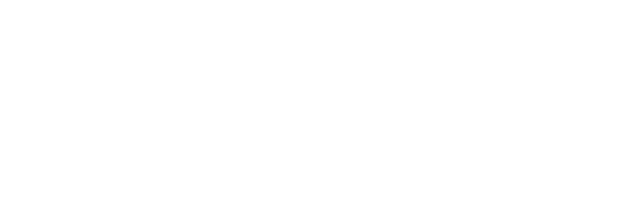
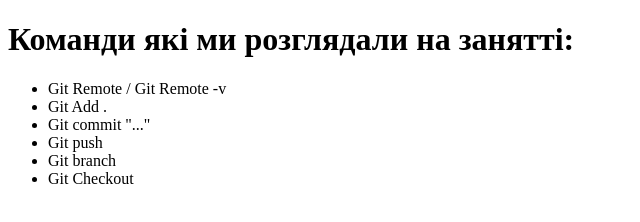
Before and after one commit to ArtemS99/FirstRepository, a plain HTML site: page index.html in a window 1280 px wide. Shown: the whole page, without its empty margins (0-640 px from the left). Drawn offline with Linux system fonts and the light colour scheme.

Commit message:
Stuff Added

```diff
--- a/index.html
+++ b/index.html
@@ -1,8 +1,20 @@
 <!DOCTYPE html>
 <html lang="en">
-    <head>
-        <body>
-
-        </body>
-    </head>
-</html>
+<head>
+    <meta charset="UTF-8" />
+    <meta name="viewport" content="width=device-width, initial-scale=1.0" />
+    <title>FirstRepository</title>
+</head>
+<body>
+    <h1>Команди які ми розглядали на занятті:</h1>
+ <p>
+    <ul>
+        <li>Git Remote / Git Remote -v</li>
+        <li>Git Add .</li>
+        <li>Git commit "..."</li>
+        <li>Git push</li>
+        <li>Git branch</li>
+        <li>Git Checkout</li>
+    </ul>
+ </p>
+</body>
```
Also changed, not shown: gallery.html (added).
